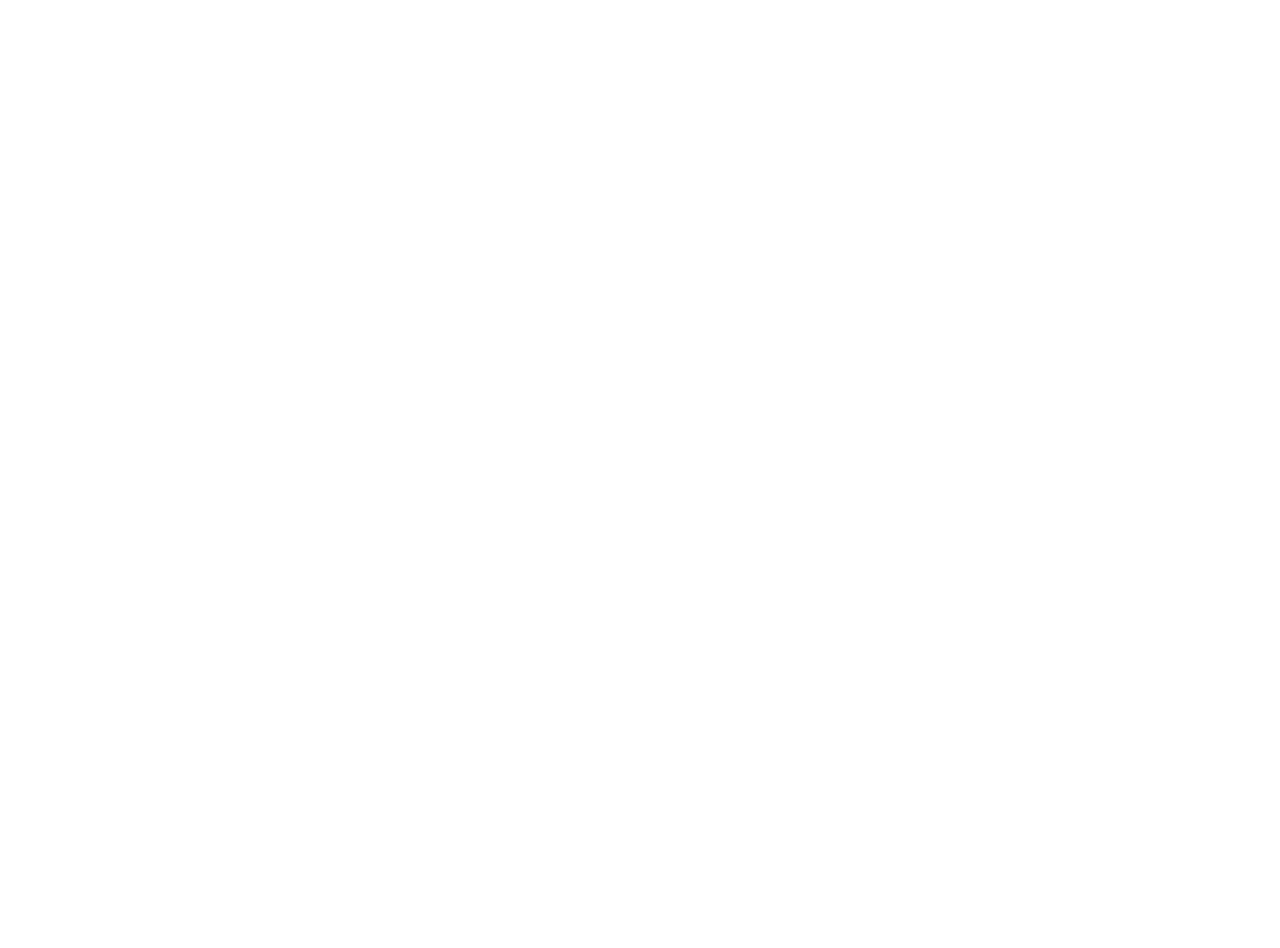
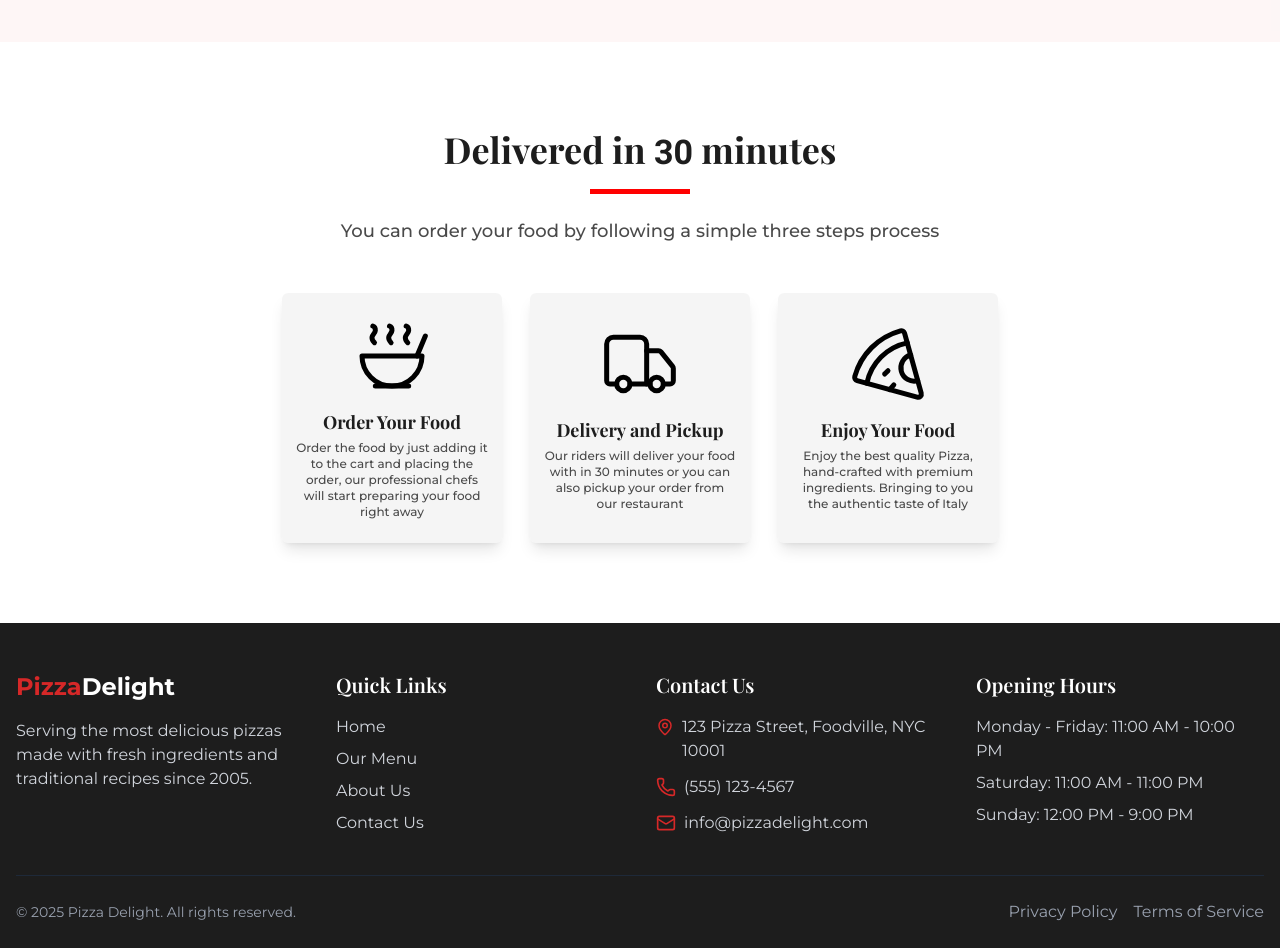
Before and after one commit to HasnainRaza026/pizza-delight, a React (Vite) app: page / in a window 1280 px wide. Shown: the part 1240-2188 px from the top of the page. Before the commit the page ends 1200 px from the top, so only its background shows below. Built offline with nearby package versions, Linux system fonts and the light colour scheme; a web font is replaced by a local one.

Commit message:
feat(Home): add delivery section and footer

```diff
--- a/src/index.css
+++ b/src/index.css
@@ -21,7 +21,6 @@
 
 body {
   font-family: var(--font-body), sans-serif, serif;
-  padding-bottom: 100px;
 }
 
 h1,
--- a/src/pages/Home.tsx
+++ b/src/pages/Home.tsx
@@ -1,7 +1,8 @@
-import { ArrowRight } from "lucide-react";
+import { ArrowRight, Pizza, Soup, Truck } from "lucide-react";
 import Button from "../ui/Button";
 import styled from "styled-components";
 import PizzaMenuCard from "../ui/layout/PizzaMenuCard";
+import DeliveryCard from "../ui/layout/DeliveryCard";
 
 const SectionHeading = styled.h2`
   font-family: var(--font-heading);
@@ -11,7 +12,6 @@
   text-align: center;
   position: relative;
   padding-bottom: 16px;
-  margin-bottom: 30px;
 
   &::before {
     content: "";
@@ -29,11 +29,42 @@
   }
 `;
 
+const SectionDescription = styled.p`
+  font-family: var(--font-body);
+  font-weight: 500;
+  color: var(--color-font-black);
+  opacity: 0.8;
+  text-align: center;
+  width: 228px;
+  margin-top: 24px;
+  margin-inline: auto;
+
+  @media (min-width: 640px) {
+    font-size: 18px;
+    width: 420px;
+  }
+
+  @media (min-width: 768px) {
+    width: 100%;
+  }
+`;
+
 function HomePage() {
   return (
     <>
-      {/* Hero Section */}
-      <section className="relative text-white text-center md:text-start">
+      <HeroSection />
+      <MenuSection />
+      <DeliverySection />
+    </>
+  );
+}
+
+function HeroSection() {
+  return (
+    <section
+      id="hero-section"
+      className="relative text-white text-center md:text-start"
+    >
       <div
         className="absolute inset-0 z-0 bg-cover bg-no-repeat bg-center"
         style={{
@@ -46,8 +77,8 @@
           <h1 className="font-bold text-3xl sm:text-4xl md:text-5xl lg:text-6xl">
             Authentic Italian{" "}
             <span className="md:block">
-                <span className="text-[var(--color-red)]">Pizzas</span>{" "}
-                Delivered To{" "}
+              <span className="text-[var(--color-red)]">Pizzas</span> Delivered
+              To{" "}
             </span>
             Your Door
           </h1>
@@ -65,9 +96,15 @@
         </Button>
       </div>
     </section>
+  );
+}
 
-      {/* Menu Section */}
-      <section className="!mt-14">
+function MenuSection() {
+  return (
+    <section
+      id="menu-section"
+      className="!py-20 flex flex-col items-center gap-7 bg-[var(--color-red)]/4"
+    >
       <SectionHeading>Checkout Our Menu</SectionHeading>
       <div className="!mx-auto max-w-[298px] md:max-w-[616px] lg:max-w-[934px]">
         <div className="grid grid-cols-1 gap-5 justify-items-center md:grid-cols-2 lg:grid-cols-3">
@@ -84,8 +121,48 @@
           </div>
         </div>
       </div>
+      <Button>View Full Menu</Button>
     </section>
-    </>
+  );
+}
+
+function DeliverySection() {
+  return (
+    <section
+      id="delivery-section"
+      className="!py-20 flex flex-col items-center gap-12"
+    >
+      <div>
+        <SectionHeading>
+          Delivered in{" "}
+          <span className="font-(family-name:--font-default) md:text-[34px]">
+            30
+          </span>{" "}
+          <span className="inline-block sm:hidden">mins</span>
+          <span className="hidden sm:inline-block">minutes</span>
+        </SectionHeading>
+        <SectionDescription>
+          You can order your food by following a simple three steps process
+        </SectionDescription>
+      </div>
+      <div className="flex flex-col gap-7 md:flex-row">
+        <DeliveryCard
+          icon={<Soup strokeWidth={1.5} size={80} />}
+          title="Order Your Food"
+          description="Order the food by just adding it to the cart and placing the order, our professional chefs will start preparing your food right away"
+        />
+        <DeliveryCard
+          icon={<Truck strokeWidth={1.5} size={80} />}
+          title={"Delivery and Pickup"}
+          description="Our riders will deliver your food with in 30 minutes or you can also pickup your order from our restaurant"
+        />
+        <DeliveryCard
+          icon={<Pizza strokeWidth={1.5} size={80} />}
+          title="Enjoy Your Food"
+          description="Enjoy the best quality Pizza, hand-crafted with premium ingredients. Bringing to you the authentic taste of Italy"
+        />
+      </div>
+    </section>
   );
 }
 
--- a/src/pages/MainLayout.tsx
+++ b/src/pages/MainLayout.tsx
@@ -1,11 +1,13 @@
 import { Outlet } from "react-router";
 import Header from "../ui/layout/Header";
+import Footer from "../ui/layout/Footer";
 
 function MainLayout() {
   return (
     <>
       <Header />
       <Outlet />
+      <Footer />
     </>
   );
 }
--- /dev/null
+++ b/src/ui/layout/DeliveryCard.tsx
@@ -0,0 +1,23 @@
+import React from "react";
+
+type DeliveryCardProps = {
+  icon: React.ReactNode;
+  title: string;
+  description: string;
+};
+
+function DeliveryCard({ icon, title, description }: DeliveryCardProps) {
+  return (
+    <div className="w-[220px] h-[250px] flex flex-col justify-center items-center gap-3 !p-3.5 shadow-lg bg-black/4 rounded-md">
+      {icon}
+      <div className="text-center">
+        <h3 className="text-[var(--color-font-black)] font-bold text-lg !mb-1">
+          {title}
+        </h3>
+        <p className="font-medium text-xs text-black/70">{description}</p>
+      </div>
+    </div>
+  );
+}
+
+export default DeliveryCard;
--- /dev/null
+++ b/src/ui/layout/Footer.tsx
@@ -0,0 +1,127 @@
+import { Link } from "react-router-dom";
+import { Phone, Mail, MapPin } from "lucide-react";
+
+function Footer() {
+  return (
+    <footer className="bg-[var(--color-font-black)] text-white !pt-12 !pb-6">
+      <div className="container !mx-auto !px-4">
+        <div className="grid grid-cols-1 md:grid-cols-2 lg:grid-cols-4 gap-8">
+          {/* Logo and About */}
+          <div className="!space-y-4">
+            <div className="flex items-center text-2xl font-bold">
+              <span className="text-[var(--color-red)]">Pizza</span>
+              <span className="text-white">Delight</span>
+            </div>
+            <p className="text-gray-300 !mt-2">
+              Serving the most delicious pizzas made with fresh ingredients and
+              traditional recipes since 2005.
+            </p>
+          </div>
+
+          {/* Quick Links */}
+          <div>
+            <h3 className="text-xl font-semibold !mb-4">Quick Links</h3>
+            <ul className="!space-y-2">
+              <li>
+                <Link
+                  to="/"
+                  className="text-gray-300 hover:text-[var(--color-red)] transition-colors"
+                >
+                  Home
+                </Link>
+              </li>
+              <li>
+                <Link
+                  to="/menu"
+                  className="text-gray-300 hover:text-[var(--color-red)] transition-colors"
+                >
+                  Our Menu
+                </Link>
+              </li>
+              <li>
+                <Link
+                  to="/about"
+                  className="text-gray-300 hover:text-[var(--color-red)] transition-colors"
+                >
+                  About Us
+                </Link>
+              </li>
+              <li>
+                <Link
+                  to="/contact"
+                  className="text-gray-300 hover:text-[var(--color-red)] transition-colors"
+                >
+                  Contact Us
+                </Link>
+              </li>
+            </ul>
+          </div>
+
+          {/* Contact Info */}
+          <div>
+            <h3 className="text-xl font-semibold !mb-4">Contact Us</h3>
+            <ul className="!space-y-3">
+              <li className="flex items-start">
+                <MapPin className="h-5 w-5 text-[var(--color-red)] !mr-2 !mt-0.5" />
+                <span className="text-gray-300">
+                  123 Pizza Street, Foodville, NYC 10001
+                </span>
+              </li>
+              <li className="flex items-center">
+                <Phone className="h-5 w-5 text-[var(--color-red)] !mr-2" />
+                <span className="text-gray-300">(555) 123-4567</span>
+              </li>
+              <li className="flex items-center">
+                <Mail className="h-5 w-5 text-[var(--color-red)] !mr-2" />
+                <span className="text-gray-300">info@pizzadelight.com</span>
+              </li>
+            </ul>
+          </div>
+
+          {/* Opening Hours */}
+          <div>
+            <h3 className="text-xl font-semibold !mb-4">Opening Hours</h3>
+            <ul className="!space-y-2">
+              <li className="text-gray-300">
+                Monday - Friday: 11:00 AM - 10:00 PM
+              </li>
+              <li className="text-gray-300">Saturday: 11:00 AM - 11:00 PM</li>
+              <li className="text-gray-300">Sunday: 12:00 PM - 9:00 PM</li>
+            </ul>
+          </div>
+        </div>
+
+        <div className="border-t border-gray-800 !mt-10 !pt-6">
+          <div className="flex flex-col md:flex-row justify-between items-center">
+            <p className="text-gray-400 text-sm">
+              &copy; {new Date().getFullYear()} Pizza Delight. All rights
+              reserved.
+            </p>
+            <div className="!mt-4 md:!mt-0">
+              <ul className="flex !space-x-4">
+                <li>
+                  <a
+                    href="#"
+                    className="text-gray-400 hover:text-white transition-colors"
+                  >
+                    Privacy Policy
+                  </a>
+                </li>
+                <li>
+                  <a
+                    href="#"
+                    className="text-gray-400 hover:text-white transition-colors"
+                  >
+                    Terms of Service
+                  </a>
+                </li>
+              </ul>
+            </div>
+          </div>
+        </div>
+      </div>
+    </footer>
+  );
+}
+
+export default Footer;
```
Lines whose indentation alone changed are shown as unchanged.
